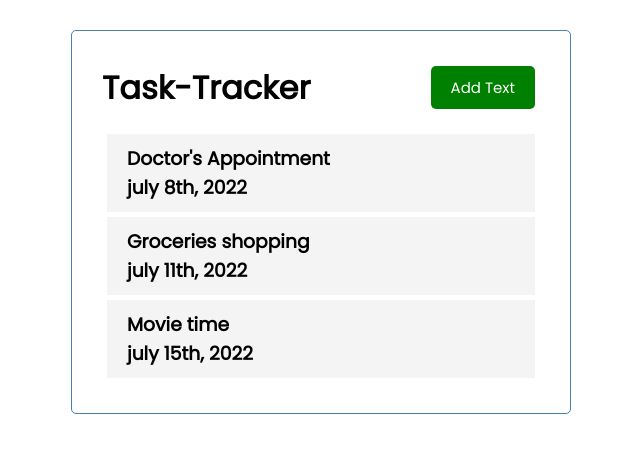
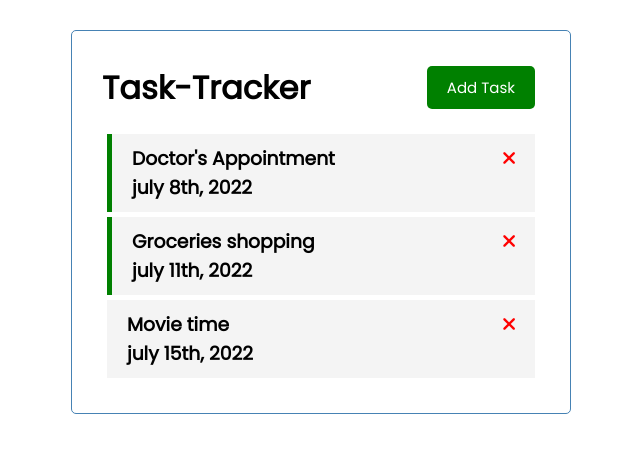
Before and after one commit to selvivini/vue-task-tracker, a Vue app: page / in a window 1280 px wide. Shown: the top 452 px of the page, without its empty margins (319-959 px from the left). Built offline with nearby package versions, Linux system fonts and the light colour scheme.

Commit message:
setup without json-server

```diff
--- a/package.json
+++ b/package.json
@@ -9,6 +9,7 @@
   },
   "dependencies": {
     "core-js": "^3.8.3",
+    "json-server": "^0.17.0",
     "vue": "^3.2.13"
   },
   "devDependencies": {
--- a/public/index.html
+++ b/public/index.html
@@ -5,7 +5,9 @@
     <meta http-equiv="X-UA-Compatible" content="IE=edge">
     <meta name="viewport" content="width=device-width,initial-scale=1.0">
     <link rel="icon" href="<%= BASE_URL %>favicon.ico">
+    <link rel="stylesheet" href="https://cdnjs.cloudflare.com/ajax/libs/font-awesome/6.1.1/css/all.min.css" integrity="sha512-KfkfwYDsLkIlwQp6LFnl8zNdLGxu9YAA1QvwINks4PhcElQSvqcyVLLD9aMhXd13uQjoXtEKNosOWaZqXgel0g==" crossorigin="anonymous" referrerpolicy="no-referrer" />
     <title><%= htmlWebpackPlugin.options.title %></title>
+
   </head>
   <body>
     <noscript>
--- a/src/App.vue
+++ b/src/App.vue
@@ -1,7 +1,8 @@
 <template>
 <div class = "container">
-<HeaderComponent title = "Task-Tracker"/>
-<TasksComponent :tasks= "tasks"/>
+<HeaderComponent title = "Task-Tracker" @toggle-add-task= "toggleAddTask" :showAddTask = "showAddTask"/>
+<AddTask v-show= "showAddTask" @add-task= "addTask"/>
+<TasksComponent :tasks= "tasks" @delete-task= "deleteTask" @toggle-reminder = "toggleReminder"/>
 </div>
 
 </template>
@@ -9,16 +10,37 @@
 <script>
 import HeaderComponent from './components/HeaderComponent.vue'
 import TasksComponent from './components/TasksComponent.vue'
+import AddTask from './components/AddTask.vue'
+
 
 export default {
   name: 'App',
   components: {
-   HeaderComponent,
-   TasksComponent
-  },
+    HeaderComponent,
+    TasksComponent,
+    AddTask
+},
   data(){
    return {
-     tasks: []
+     tasks: [],
+     showAddTask: false
+   }
+  },
+  methods:{
+   deleteTask(id){
+     if(confirm('Are you sure you want to delete it?')){
+      this.tasks = this.tasks.filter(t=> t.id !== id);
+     }
+
+   },
+   toggleReminder(id){
+      this.tasks = this.tasks.map(t => t.id === id? {...t, reminder: !t.reminder} : t)
+   },
+   addTask(newTask){
+      this.tasks = [...this.tasks, newTask]
+   },
+   toggleAddTask(){
+     this.showAddTask = !this.showAddTask
    }
   },
   created(){
--- /dev/null
+++ b/src/components/AddTask.vue
@@ -0,0 +1,90 @@
+<template>
+ <form @submit="onSubmit "
+ class="add-form">
+    <div class="form-control">
+      <label>Task</label>
+      <input type="text" v-model="text" name="text" placeholder="Add Task" required />
+    </div>
+    <div class="form-control">
+      <label>Day & Time</label>
+      <input
+        type="text"
+        v-model="day"
+        name="day"
+        placeholder="Add Day & Time"
+        required
+      />
+    </div>
+    <div class="form-control form-control-check">
+      <label>Set Reminder</label>
+      <input type="checkbox" v-model="reminder" name="reminder" />
+    </div>
+
+    <input type="submit" value="Save Task" class="btn btn-block" />
+  </form>
+</template>
+
+
+<script>
+export default{
+    name: 'AddTask',
+    data(){
+        return {
+            text: '',
+            day : '',
+            reminder: false
+        }
+    },
+    methods:{
+        onSubmit(e){
+         e.preventDefault();
+         if(! this.text){
+             alert('please enter the text')
+         }
+         const newTask ={
+             id: Math.floor(Math.random() *100),
+             text: this.text,
+             day: this.day,
+             reminder: this.reminder
+         }
+        this.$emit('add-task', newTask)
+         this.text = '';
+         this.day= '';
+         this.reminder = false;
+        }
+    }
+}
+
+</script>
+
+
+<style scoped>
+.add-form {
+  margin-bottom: 40px;
+}
+.form-control {
+  margin: 20px 0;
+}
+.form-control label {
+  display: block;
+}
+.form-control input {
+  width: 100%;
+  height: 40px;
+  margin: 5px;
+  padding: 3px 7px;
+  font-size: 17px;
+}
+.form-control-check {
+  display: flex;
+  align-items: center;
+  justify-content: space-between;
+}
+.form-control-check label {
+  flex: 1;
+}
+.form-control-check input {
+  flex: 2;
+  height: 20px;
+}
+</style>
--- a/src/components/ButtonComponent.vue
+++ b/src/components/ButtonComponent.vue
@@ -12,7 +12,7 @@
     },
     methods:{
         onClick(){
-         console.log("clicked")
+         this.$emit('toggle-add-task')
         }
     }
 }
--- a/src/components/HeaderComponent.vue
+++ b/src/components/HeaderComponent.vue
@@ -1,7 +1,9 @@
 <template>
     <header>
         <h1>{{ title }}</h1>
-        <ButtonComponent class="btn" color="green" text="Add Text"/>
+        <ButtonComponent class="btn" :color="showAddTask? 'red': 'green'"
+        :text="showAddTask ? 'close': 'Add Task' "
+        @toggle-add-task= "$emit('toggle-add-task')"/>
     </header>
 
 </template>
@@ -16,7 +18,8 @@
      ButtonComponent
     },
     props: {
-        title: String
+        title: String,
+        showAddTask: Boolean
     }
 }
 </script>
--- a/src/components/TaskComponent.vue
+++ b/src/components/TaskComponent.vue
@@ -1,7 +1,8 @@
 <template>
-    <div class="task">
-        <h3>{{ task.text }}</h3>
-        <h3>{{ task.day }}</h3>
+    <div @dblclick="$emit('toggle-reminder', task.id)"
+    class="task" :class="[task.reminder ? 'reminder' : '', 'task']">
+        <h3>{{ task.text }} <i class="fas fa-times" @click="$emit('delete-task', task.id)"></i></h3>
+         <h3>{{ task.day }}</h3>
     </div>
 </template>
 
@@ -12,16 +13,32 @@
     name: 'TaskComponent',
     props: {
         task: Object
+    },
+    methods:{
+        onDelete(id){
+         this.$emit('delete-task',id)
+        }
     }
 }
 </script>
 
 
 <style>
+.fas {
+  color: red;
+}
 .task {
     background: #f4f4f4;
     margin: 5px;
     padding: 10px 20px;
     cursor: pointer;
 }
+.task.reminder {
+  border-left: 5px solid green;
+}
+.task h3 {
+  display: flex;
+  align-items: center;
+  justify-content: space-between;
+}
 </style>
--- a/src/components/TasksComponent.vue
+++ b/src/components/TasksComponent.vue
@@ -1,6 +1,6 @@
 <template>
 <div :key="task.id" v-for="task in tasks" >
-<TaskComponent :task = "task"/>
+<TaskComponent :task = "task" @delete-task= "$emit('delete-task', task.id)" @toggle-reminder= "$emit('toggle-reminder', task.id)"/>
 </div>
 </template>
 
@@ -13,7 +13,8 @@
    },
    components:{
        TaskComponent
-   }
+   },
+   emits:['delete-task', 'toggle-reminder']
 }
 
 </script>
```
Also changed, not shown: 1 other file (tests, documents, lock files or other folders).
